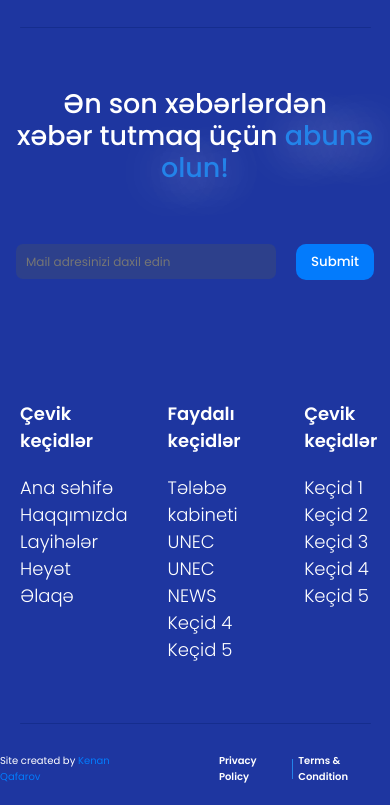
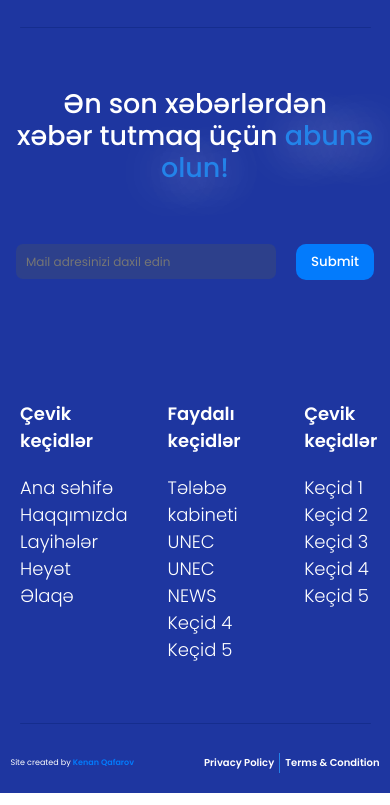
Before and after one commit to kenanqafarov/unec_tdgt, a plain HTML site: page team.html in a window 390 px wide. Shown: the part 3820-4625 px from the top of the page. Drawn offline with Linux system fonts and the light colour scheme.

Commit message:
LastVersion

```diff
--- a/assets/style/team.css
+++ b/assets/style/team.css
@@ -799,12 +799,16 @@ footer {
       > .leftPart,
       .rightPart {
         > p {
-          font-size: 10px;
+          font-size: 8px;
           width: 100%;
           margin-bottom: 20px;
+          >a{
+            font-weight: 600;
+          }
         }
         > a {
           font-size: 10px;
+          font-weight: 600;
           margin-bottom: 20px;
         }
         > .centerBar {
```
